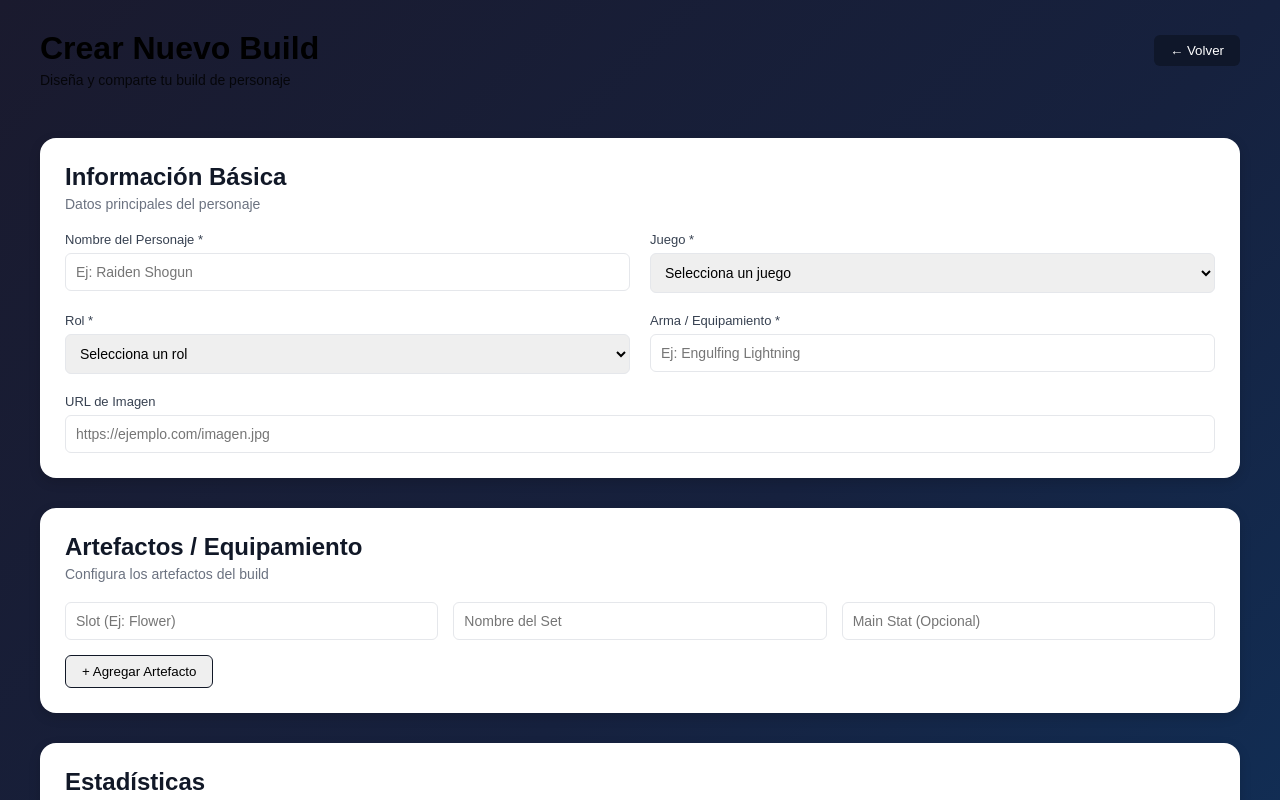
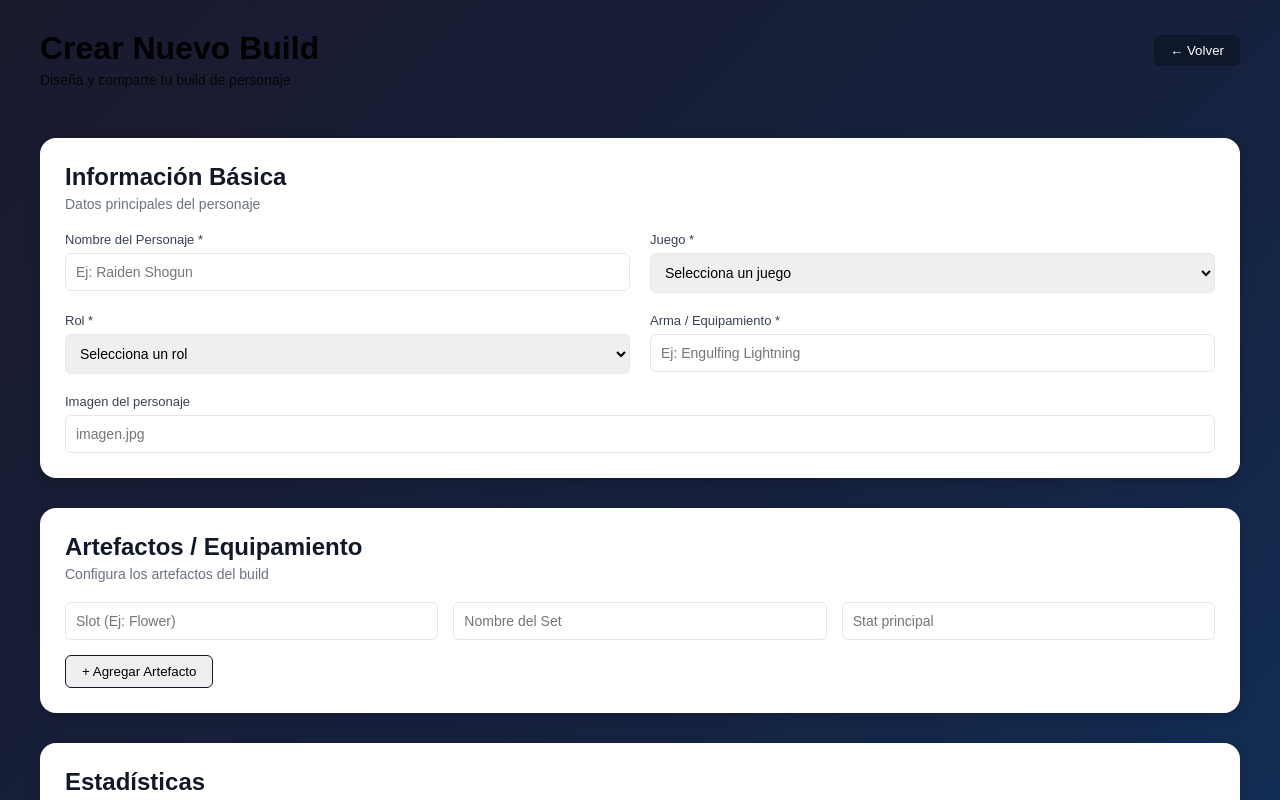
Before and after one commit to marcomorales-web/web-octavo-AdolfoCruz, an Angular app: page /creacion-build in a window 1280 px wide. Shown: the top 800 px of the page. Built offline with nearby package versions, Linux system fonts and the light colour scheme.

Commit message:
Nueva-Actualizacion-2

```diff
--- a/src/app/creacion-build/creacion-build.html
+++ b/src/app/creacion-build/creacion-build.html
@@ -52,8 +52,8 @@
         </div>
 
         <div>
-          <label>URL de Imagen</label>
-          <input type="text" placeholder="https://ejemplo.com/imagen.jpg" />
+          <label>Imagen del personaje</label>
+          <input type="text" placeholder="imagen.jpg" />
         </div>
       </section>
 
@@ -65,7 +65,7 @@
         <div class="artifact-item">
           <input type="text" placeholder="Slot (Ej: Flower)" />
           <input type="text" placeholder="Nombre del Set" />
-          <input type="text" placeholder="Main Stat (Opcional)" />
+          <input type="text" placeholder="Stat principal" />
         </div>
 
         <button type="button" class="btn-outline">+ Agregar Artefacto</button>
```
